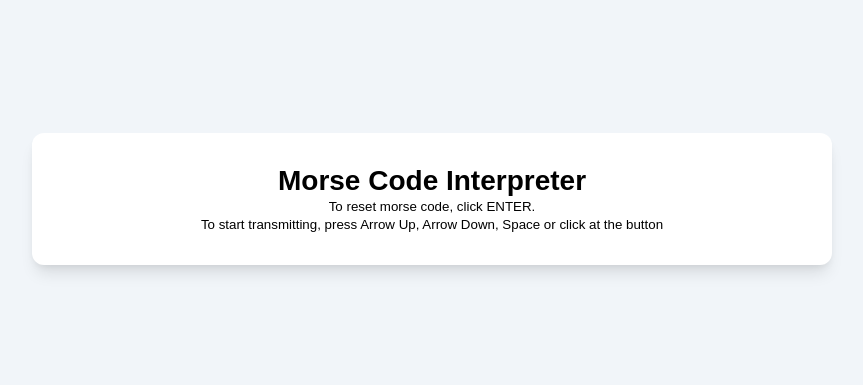
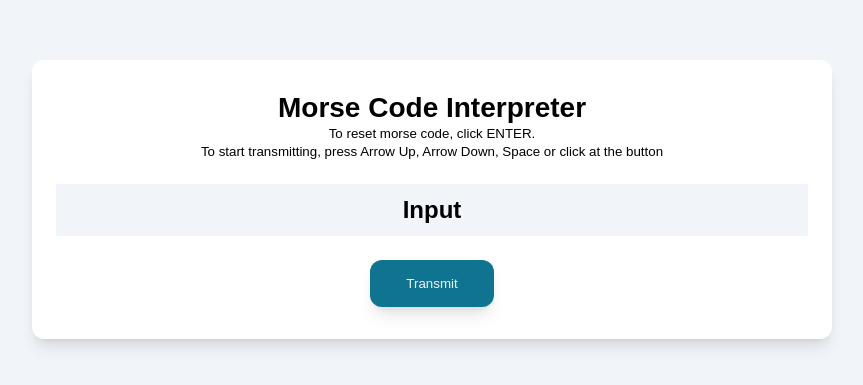
Before and after one commit to n3tr00x/morse-code-interpreter, a React (Vite) app: page / in a window 1280 px wide. Shown: the part 201-586 px from the top of the page, without its empty margins (208-1071 px from the left). Built offline with nearby package versions, Linux system fonts and the light colour scheme.

Commit message:
feat: Add morse code input functionality and button component

```diff
--- a/src/App.tsx
+++ b/src/App.tsx
@@ -1,10 +1,53 @@
+import { useState } from 'react';
+import { CONFIG } from './constants/config';
 import { Header } from './components/Header';
+import { Button } from './components/Button';
+import { MorseCode } from './components/MorseCode';
 
 export function App() {
+	const [morseCode, setMorseCode] = useState('');
+	const [lastTimePressed, setLastTimePressed] = useState<number | undefined>(undefined);
+
+	const addMorseChar = () => {
+		const now = Date.now();
+		setLastTimePressed(now);
+
+		if (lastTimePressed) {
+			const duration = now - lastTimePressed;
+			const morseCharacter = duration < CONFIG.dotDuration ? '.' : '-';
+
+			setMorseCode(prevText => prevText + morseCharacter);
+		}
+	};
+
+	const addSpace = () => {
+		const now = Date.now();
+		setLastTimePressed(now);
+
+		if (lastTimePressed) {
+			const duration = now - lastTimePressed;
+			if (duration > CONFIG.interLetterPause && duration < CONFIG.interWordPause) {
+				setMorseCode(prevText => prevText + ' ');
+			}
+
+			if (duration >= CONFIG.interWordPause) {
+				setMorseCode(prevText => prevText + ' / ');
+			}
+		}
+	};
+
 	return (
 		<main className="main">
 			<div className="container">
 				<Header />
+				<div className="io-container">
+					<MorseCode code={morseCode} />
+				</div>
+				<div className="buttons">
+					<Button onMouseDown={addSpace} onMouseUp={addMorseChar}>
+						Transmit
+					</Button>
+				</div>
 			</div>
 		</main>
 	);
--- /dev/null
+++ b/src/components/Button.tsx
@@ -0,0 +1,11 @@
+import { ButtonHTMLAttributes, ReactNode } from 'react';
+
+type ButtonProps = { children: ReactNode } & ButtonHTMLAttributes<HTMLButtonElement>;
+
+export function Button({ children, ...props }: ButtonProps) {
+	return (
+		<button className="button" {...props}>
+			{children}
+		</button>
+	);
+}
--- /dev/null
+++ b/src/components/MorseCode.tsx
@@ -0,0 +1,10 @@
+type MorseCodeProps = { code: string };
+
+export function MorseCode({ code }: MorseCodeProps) {
+	return (
+		<div className="morse-code">
+			<h2>Input</h2>
+			<p>{code}</p>
+		</div>
+	);
+}
--- /dev/null
+++ b/src/constants/config.ts
@@ -0,0 +1,5 @@
+export const CONFIG = {
+	dotDuration: 300,
+	interLetterPause: 900,
+	interWordPause: 1500,
+};
--- a/src/index.css
+++ b/src/index.css
@@ -44,6 +44,42 @@ body {
 	font-size: 28px;
 }
 
+.io-container {
+	display: flex;
+	flex-direction: column;
+	margin-block: 24px;
+}
+
+.morse-code {
+	padding: 12px;
+	width: 100%;
+	background-color: var(--color-background);
+}
+
+.morse-code h2 {
+	text-align: center;
+}
+
+.buttons {
+	display: flex;
+	justify-content: center;
+	gap: 12px;
+}
+
+.button {
+	padding: 16px 36px;
+	background-color: var(--color-cyan);
+	color: var(--color-background);
+	box-shadow: var(--shadow);
+	border: 0;
+	border-radius: var(--rounded);
+	cursor: pointer;
+}
+
+.button:active {
+	box-shadow: var(--shadow-xl);
+}
+
 @media (min-width: 640px) {
 	main {
 		align-items: center;
@@ -55,6 +91,10 @@ body {
 }
 
 @media (min-width: 1024px) {
+	.io-container {
+		flex-direction: row;
+	}
+
 	.container {
 		max-width: 800px;
 	}
```
